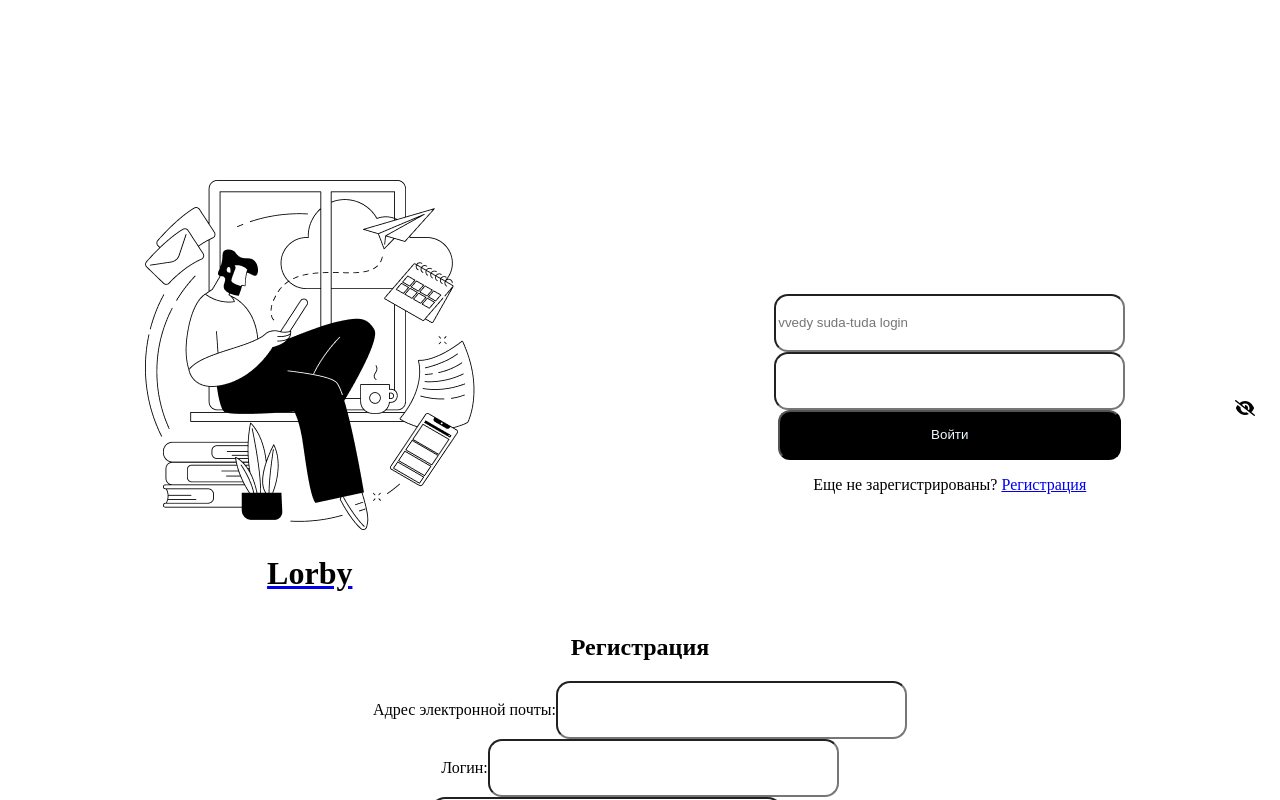
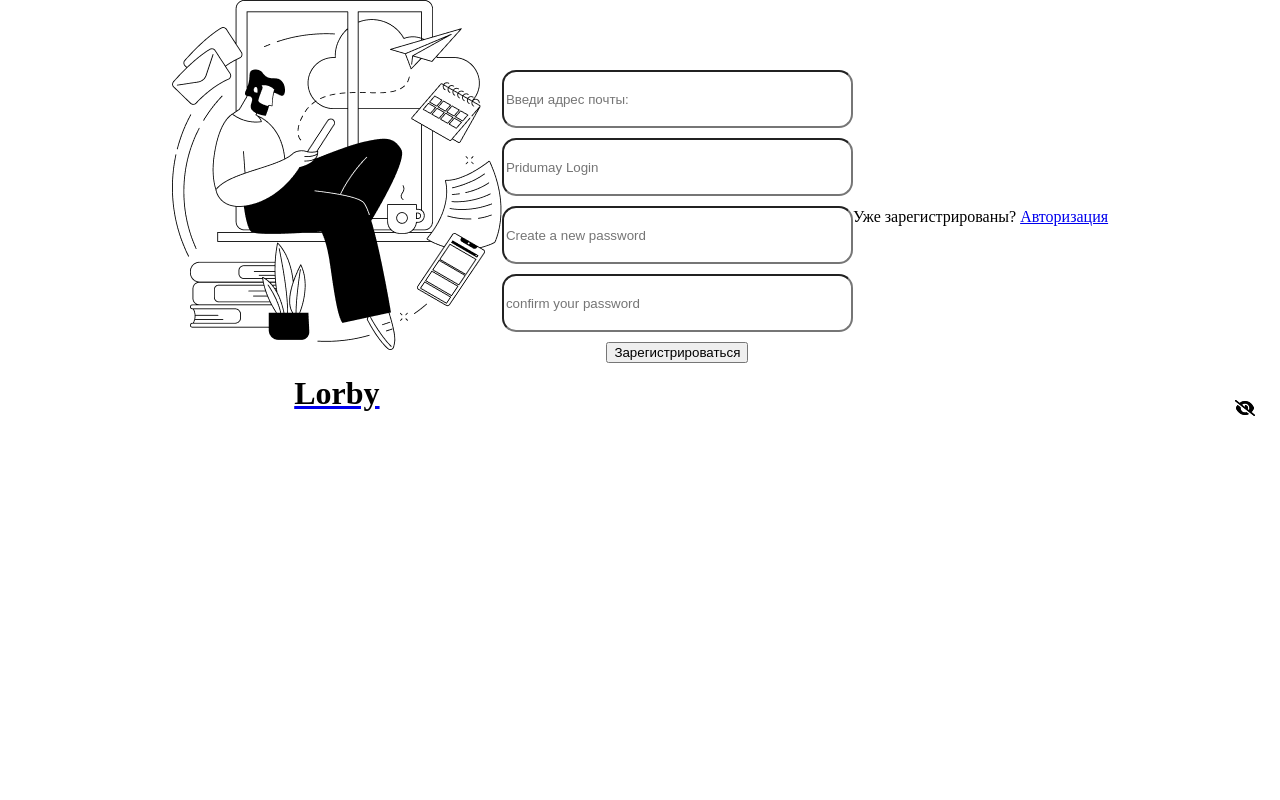
Before and after one commit to a2rankar/neobis-front-auth, a React (Create React App) app: page /registration in a window 1280 px wide. Shown: the top 800 px of the page. Built offline with nearby package versions, Linux system fonts and the light colour scheme.

Commit message:
added registrationPage

```diff
--- a/src/App.js
+++ b/src/App.js
@@ -12,7 +12,7 @@ function App() {
     return (
         <Router>
             <div>
-                <Header />
+                {/* <Header /> */}
                 <Routes>
                 <Route path="/" element={<Header />} />
                 <Route path="/login" element={<Login />} />
--- a/src/components/Auth/Login.css
+++ b/src/components/Auth/Login.css
@@ -30,8 +30,14 @@ input {
 .password-toggle-eye {
     position: absolute;
     top: 50%;
-    right: 100%;
     right: 15px;
     transform: translateX(-50%);
     cursor: pointer;
 }
+.Login-button {
+    margin-top: 30px;
+  }
+
+.input-forms input{
+   margin-bottom: 10px
+}
--- a/src/components/Auth/RegistrationForm.css
+++ b/src/components/Auth/RegistrationForm.css
@@ -4,7 +4,12 @@ body {
 }
 
 .container {
+    display: flex;
+    /* justify-content: center; */
+    text-align: center;
     justify-content: center;
     align-items: center;
-    text-align: center;
 }
+.container div {
+    margin-bottom: 10px;
+}
--- a/src/components/Auth/RegistrationForm.js
+++ b/src/components/Auth/RegistrationForm.js
@@ -1,6 +1,8 @@
 import "./RegistrationForm.css";
 import React, { useState } from "react";
 import axios from 'axios';
+import { faEye, faEyeSlash } from '@fortawesome/free-solid-svg-icons';
+import { FontAwesomeIcon } from '@fortawesome/react-fontawesome';
 
 function Registration() {
     const [email, setEmail] = useState("");
@@ -21,20 +23,20 @@ function Registration() {
                 confirmPassword
             });
             console.log('Успешная регистрация!', response.data);
-            // Настройте маршруты или выполните другие действия после успешной регистрации
+
         } catch (error) {
             console.error('Ошибка регистрации:', error);
-            // Возможно, вы хотите отобразить пользователю сообщение об ошибке
+
         }
     };
 
     return (
         <div className="container">
-            <h2>Регистрация</h2>
+
             <form onSubmit={handleRegistration}>
                 <div>
-                    <label htmlFor="email">Адрес электронной почты:</label>
-                    <input
+
+                    <input placeholder="Введи адрес почты:"
                         type="email"
                         id="email"
                         name="email"
@@ -43,8 +45,8 @@ function Registration() {
                     />
                 </div>
                 <div>
-                    <label htmlFor="username">Логин:</label>
-                    <input
+
+                    <input placeholder="Pridumay Login"
                         type="text"
                         id="username"
                         name="username"
@@ -53,30 +55,34 @@ function Registration() {
                     />
                 </div>
                 <div>
-                    <label htmlFor="password">Пароль:</label>
-                    <input
+
+                    <input placeholder="Create a new password"
                         type={showPassword ? "text" : "password"}
                         id="password"
                         name="password"
                         value={password}
                         onChange={(e) => setPassword(e.target.value)}
                     />
-                    <button type="button" onClick={() => setShowPassword(!showPassword)}>
-                        {showPassword ? "Скрыть" : "Показать"} пароль
-                    </button>
+                     <FontAwesomeIcon
+                        icon={showPassword ? faEye : faEyeSlash}
+                        onClick={() => setShowPassword(!showPassword)}
+                        className="password-toggle-eye"
+                    />
                 </div>
                 <div>
-                    <label htmlFor="confirmPassword">Подтверждение пароля:</label>
-                    <input
+
+                    <input placeholder="confirm your password"
                         type={showConfirmPassword ? "text" : "password"}
                         id="confirmPassword"
                         name="confirmPassword"
                         value={confirmPassword}
                         onChange={(e) => setConfirmPassword(e.target.value)}
                     />
-                    <button type="button" onClick={() => setShowConfirmPassword(!showConfirmPassword)}>
-                        {showConfirmPassword ? "Скрыть" : "Показать"} пароль
-                    </button>
+                      <FontAwesomeIcon
+                        icon={showPassword ? faEye : faEyeSlash}
+                        onClick={() => setShowPassword(!showPassword)}
+                        className="password-toggle-eye"
+                    />
                 </div>
                 <button type="submit">Зарегистрироваться</button>
 
--- a/src/components/MainPart/Header.css
+++ b/src/components/MainPart/Header.css
@@ -18,9 +18,9 @@ text-decoration: none;
     justify-content: space-around;
 }
 
-.logo {
+/* .logo {
     align-items: center;
     text-align: center;
     justify-content: center;
 
-}
+} */
--- a/src/components/MainPart/Header.js
+++ b/src/components/MainPart/Header.js
@@ -18,7 +18,7 @@ function Header() {
           </div>
         <div className='forms'>
           <div>
-            <Login/>
+          <Login/>
           </div>
             {/* <div>
               <Link to="./Auth/login">Вход</Link>
--- a/src/components/MainPart/LoginPage.js
+++ b/src/components/MainPart/LoginPage.js
@@ -5,7 +5,7 @@ import React from 'react';
 function LoginPage() {
     return (
         <div>
-            {/* <Login /> */}
+
         </div>
     );
 }
--- /dev/null
+++ b/src/components/MainPart/RegistrationPage.css
@@ -0,0 +1,7 @@
+.registration-page {
+    display: flex;
+    justify-content: space-between;
+    text-align: center;
+    justify-content: center;
+    align-items: center;
+}
--- a/src/components/MainPart/RegistrationPage.js
+++ b/src/components/MainPart/RegistrationPage.js
@@ -1,12 +1,22 @@
-
 import React from 'react';
+import { Link } from 'react-router-dom';
+import logo from "../Auth/logo.png";
 import RegistrationForm from '../Auth/RegistrationForm';
-
+import "./RegistrationPage.css";
 
 function RegistrationPage() {
     return (
-        <div>
-            <RegistrationForm />
+        <div className='registration-page'>
+            <div className='logo'>
+                <img src={logo} alt="Логотип" />
+                <Link to="/">
+                    <h1>Lorby</h1>
+                </Link>
+            </div>
+
+            <div>
+                <RegistrationForm />
+            </div>
         </div>
     );
 }
```
